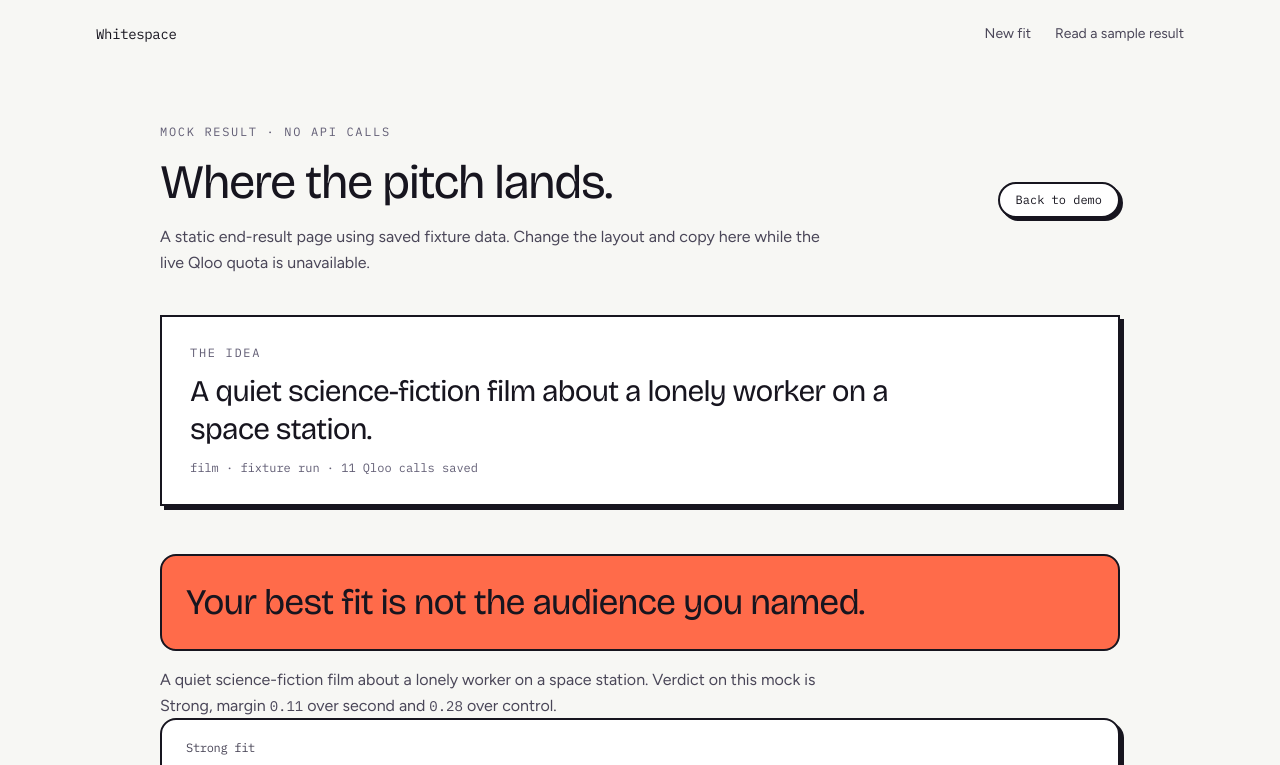
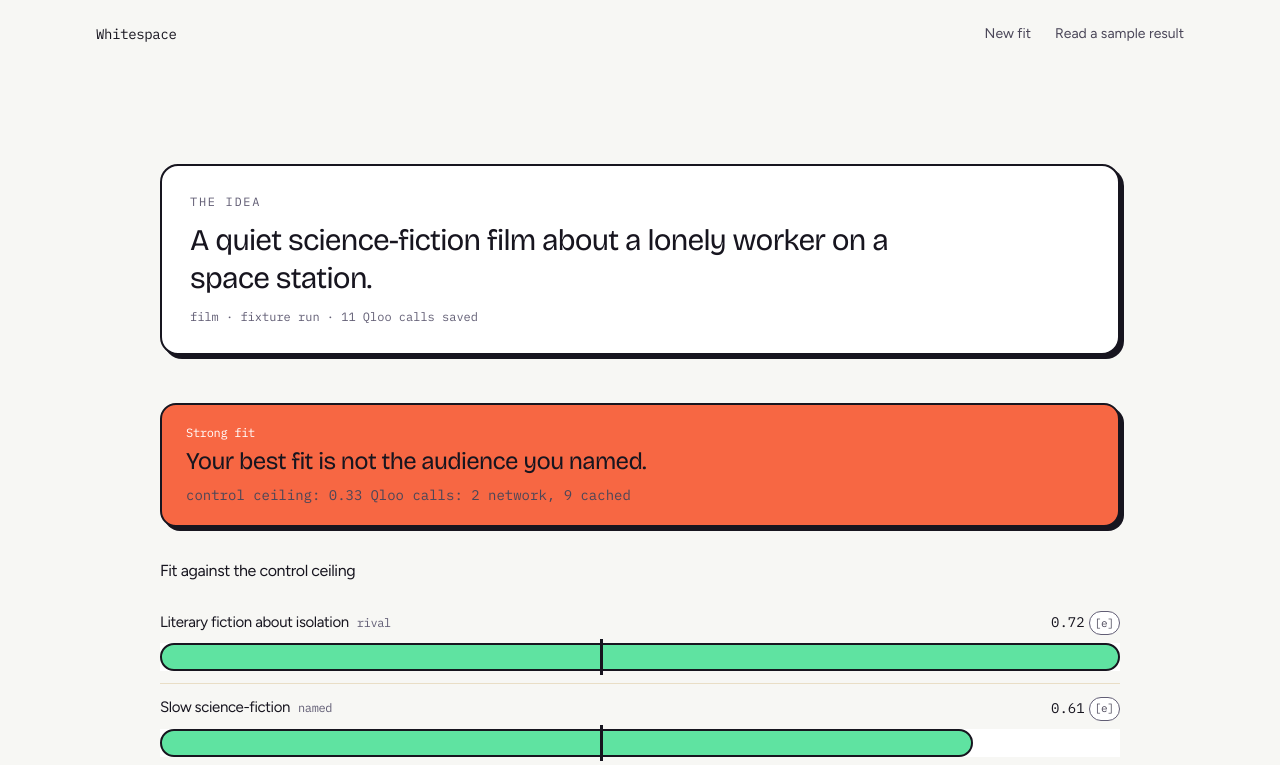
Before and after one commit to DammyCodes-all/whitespace, a Next.js app: page /demo/result in a window 1280 px wide. Shown: the top 765 px of the page. Built offline with nearby package versions, Linux system fonts and the light colour scheme.

Commit message:
Show orange surprise banner on demo result page

```diff
--- a/src/app/demo/result/page.tsx
+++ b/src/app/demo/result/page.tsx
@@ -1,10 +1,8 @@
 import type { Metadata } from "next";
-import Link from "next/link";
 import { ChangeView } from "@/components/change";
 import { CompareView } from "@/components/compare";
 import { FlowResultView } from "@/components/flow-result-view";
 import { ReachPlan } from "@/components/reach";
-import { VerdictHeadline } from "@/components/verdict";
 import {
   DEMO_CHANGE_ACCEPTED,
   DEMO_CHATBOT,
@@ -39,28 +37,7 @@ export default function DemoResultPage() {
   return (
     <main className="flex-1">
       <div className="mx-auto w-full max-w-5xl px-6 py-10 sm:px-8 sm:py-14">
-        <div className="flex flex-wrap items-center justify-between gap-4">
-          <div>
-            <p className="font-mono text-xs uppercase tracking-[0.14em] text-ink-3">
-              Mock result · no API calls
-            </p>
-            <h1 className="mt-3 font-serif text-4xl leading-tight tracking-tight text-ink sm:text-5xl">
-              Where the pitch lands.
-            </h1>
-            <p className="mt-3 max-w-2xl text-body text-ink-2">
-              A static end-result page using saved fixture data. Change the
-              layout and copy here while the live Qloo quota is unavailable.
-            </p>
-          </div>
-          <Link
-            href="/demo"
-            className="rounded-full border-2 border-outline bg-surface px-4 py-2 font-mono text-xs text-ink shadow-[3px_3px_0_var(--outline)] transition-transform hover:translate-x-px hover:translate-y-px hover:shadow-[2px_2px_0_var(--outline)]"
-          >
-            Back to demo
-          </Link>
-        </div>
-
-        <section className="mt-10 border-2 border-outline bg-surface p-5 shadow-[4px_4px_0_var(--outline)] sm:p-7">
+        <section className="mt-10 rounded-[18px] border-2 border-outline bg-surface p-5 shadow-[4px_4px_0_var(--outline)] sm:p-7">
           <p className="font-mono text-xs uppercase tracking-[0.14em] text-ink-3">
             The idea
           </p>
@@ -72,15 +49,9 @@ export default function DemoResultPage() {
           </p>
         </section>
 
-        <section aria-label="Verdict" className="mt-12">
-          <VerdictHeadline
-            verdict={DEMO_MOCK_VERDICT}
-            pitchText={DEMO_PITCH_TEXT}
-            context="on this mock"
-          />
-        </section>
-
-        <FlowResultView result={DEMO_FLOW_RESULT} />
+        <div className="mt-12">
+          <FlowResultView result={DEMO_FLOW_RESULT} orangeVerdict />
+        </div>
 
         <ReachPlan groups={REACH_GROUPS} />
 
--- a/src/components/flow-result-view.tsx
+++ b/src/components/flow-result-view.tsx
@@ -33,10 +33,25 @@ function Cite({ evidenceId }: { evidenceId: string | null }) {
   );
 }
 
-function VerdictHeadline({ result }: { result: FlowResult }) {
+function VerdictHeadline({
+  result,
+  orange,
+}: {
+  result: FlowResult;
+  orange: boolean;
+}) {
   return (
-    <div className={`card px-6 py-5 ${VERDICT_FILLS[result.verdict]}`}>
-      <p className="font-mono text-xs tracking-tight text-ink-2">
+    <div
+      className={`card px-6 py-5 ${VERDICT_FILLS[result.verdict]}`}
+      style={
+        orange
+          ? { backgroundColor: "#f76743", color: "#17151F" }
+          : undefined
+      }
+    >
+      <p
+        className={`font-mono text-xs tracking-tight ${orange ? "text-white" : "text-ink"}`}
+      >
         {VERDICT_WORDS[result.verdict]}
       </p>
       <h2 className="mt-1 font-serif text-2xl tracking-tight text-ink">
@@ -216,10 +231,16 @@ function ReachBlock({ result }: { result: FlowResult }) {
   );
 }
 
-export function FlowResultView({ result }: { result: FlowResult }) {
+export function FlowResultView({
+  result,
+  orangeVerdict = false,
+}: {
+  result: FlowResult;
+  orangeVerdict?: boolean;
+}) {
   return (
     <div>
-      <VerdictHeadline result={result} />
+      <VerdictHeadline result={result} orange={orangeVerdict} />
       <Bars result={result} />
       <ReachBlock result={result} />
       <section aria-label="Targeting brief" className="mt-8">
```
